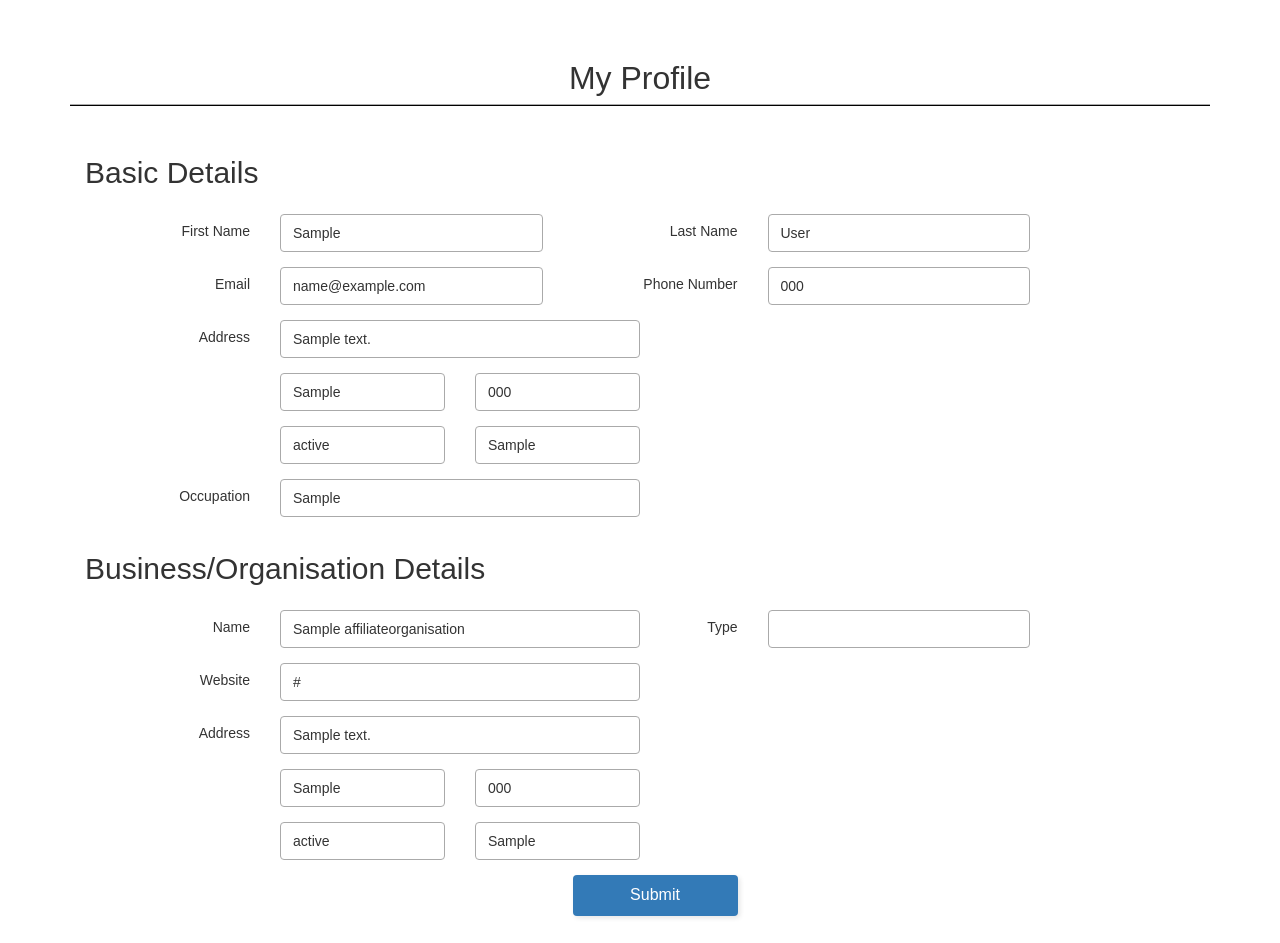
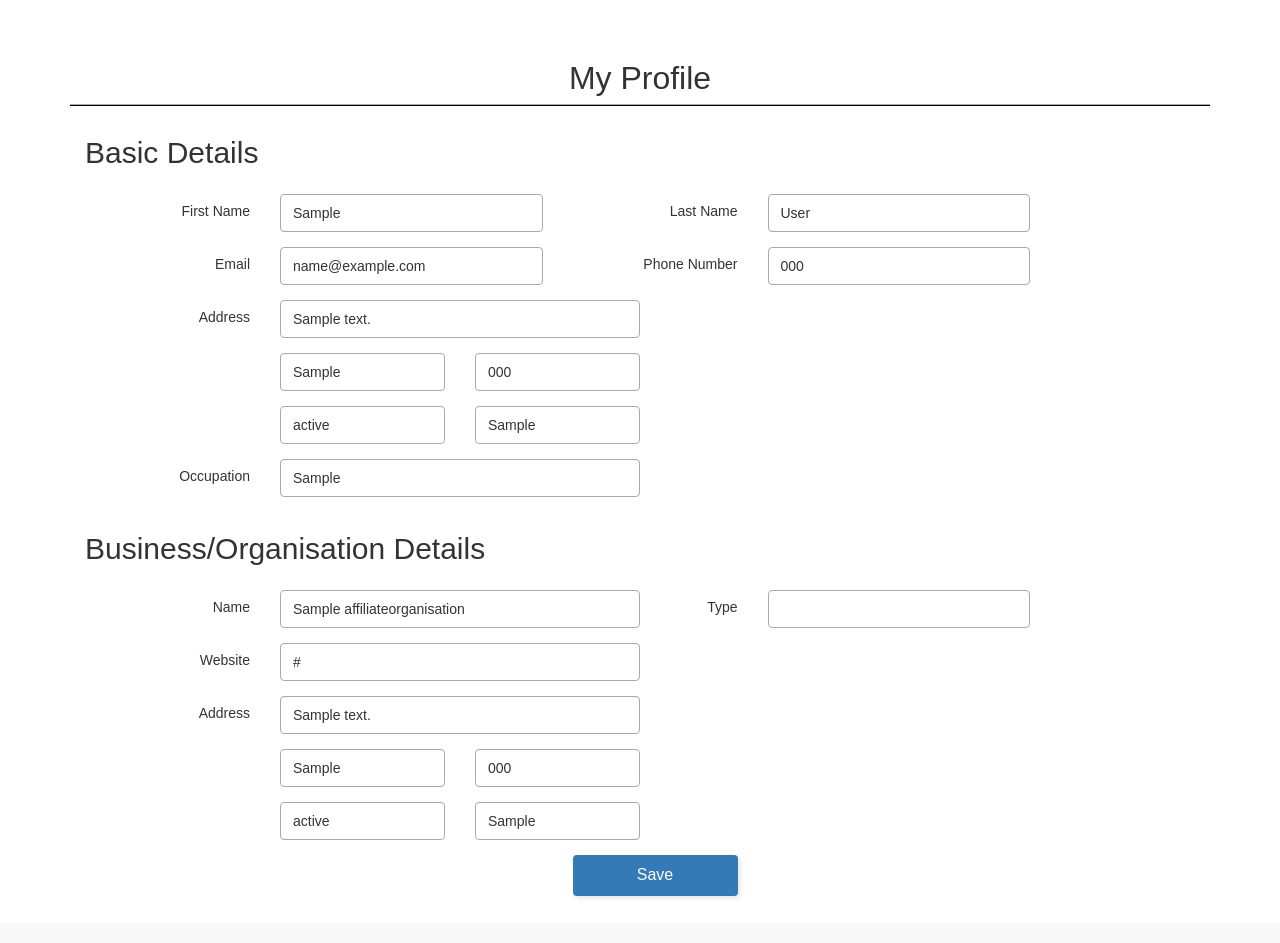
Before and after one commit to HalanxDev/Halanx-Affiliate-Marketing-Tool, a Django app: page /profile/ in a window 1280 px wide. Shown: the part 51-994 px from the top of the page. After the commit the page ends 947 px from the top, so only its background shows below. Run offline with Django 3.2, Linux system fonts and the light colour scheme; a user stored in the database is signed in; tables that the repository leaves empty hold one stand-in row (values such as "Sample post"); some libraries are stand-ins or nearby versions.

Commit message:
completed profile edit

```diff
--- a/affiliates/templates/profile.html
+++ b/affiliates/templates/profile.html
@@ -20,7 +20,13 @@
 
 {% block main %}
     <div class="container">
-        <br>
+
+        {% if msg %}
+            <div class="alert alert-success" role="alert">
+                {{ msg }}
+            </div>
+        {% endif %}
+
         <form id="profile_form" class="form-horizontal" method="post">
             {% csrf_token %}
             <div class="form-group">
@@ -148,7 +154,7 @@
 
             <div class="form-group">
                 <div class="col-sm-offset-5 col-sm-2">
-                    <button type="submit" class="btn btn-primary btn-block">Submit</button>
+                    <button type="submit" class="btn btn-primary btn-block">Save</button>
                 </div>
             </div>
         </form>
--- a/affiliates/views.py
+++ b/affiliates/views.py
@@ -85,6 +85,8 @@
         phone_no = data.get('phone_no')
         username = generate_random_code(initials=first_name.lower(), n=3, alphabets=False,
                                         existing_codes=User.objects.values_list('username', flat=True))
+
+        # create user
         try:
             user = User.objects.create(username=username, first_name=first_name, last_name=last_name,
                                        email=email)
@@ -93,18 +95,8 @@
         except Exception as e:
             return JsonResponse({'error': str(e)}, status=500)
 
+        # create affiliate account
         Affiliate.objects.create(user=user, phone_no=phone_no)
-
-        # address = data.get('address')
-        # occupation = data.get('occupation')
-        # organisation_type = data.get('organisation_type')
-        # organisation_name = data.get('organisation_name')
-        # organisation_address = data.get('organisation_address')
-        #
-        # organisation = Organisation.objects.get_or_create(type=organisation_type, name=organisation_name,
-        #                                                   address=organisation_address)
-        # affiliate.organisation = organisation
-        # affiliate.save()
 
         # send account verification link
         current_site = get_current_site(request)
@@ -180,3 +172,35 @@
     affiliate = Affiliate.objects.get(user=request.user)
     if request.method == 'GET':
         return render(request, 'profile.html', {'affiliate': affiliate})
+    else:
+        data = request.POST
+        affiliate.user.first_name = data.get('first_name')
+        affiliate.user.last_name = data.get('last_name')
+        affiliate.user.save()
+
+        affiliate.phone_no = data.get('phone_no')
+        affiliate.occupation = data.get('occupation')
+        affiliate.save()
+
+        affiliate.address.street_address = data.get('street_address')
+        affiliate.address.city = data.get('city')
+        affiliate.address.pincode = data.get('pincode')
+        affiliate.address.state = data.get('state')
+        affiliate.address.country = data.get('country')
+        affiliate.address.save()
+
+        affiliate.organisation.name = data.get('organisation_name')
+        affiliate.organisation.type = data.get('organisation_type')
+        affiliate.organisation.website = data.get('organisation_website')
+        affiliate.organisation.save()
+
+        affiliate.organisation.address.street_address = data.get('organisation_street_address')
+        affiliate.organisation.address.city = data.get('organisation_city')
+        affiliate.organisation.address.pincode = data.get('organisation_pincode')
+        affiliate.organisation.address.state = data.get('organisation_state')
+        affiliate.organisation.address.country = data.get('organisation_country')
+        affiliate.organisation.address.save()
+        affiliate.organisation.address.save()
+
+        msg = "Your details have been saved successfully!"
+        return render(request, 'profile.html', {'affiliate': affiliate, 'msg': msg})
```
